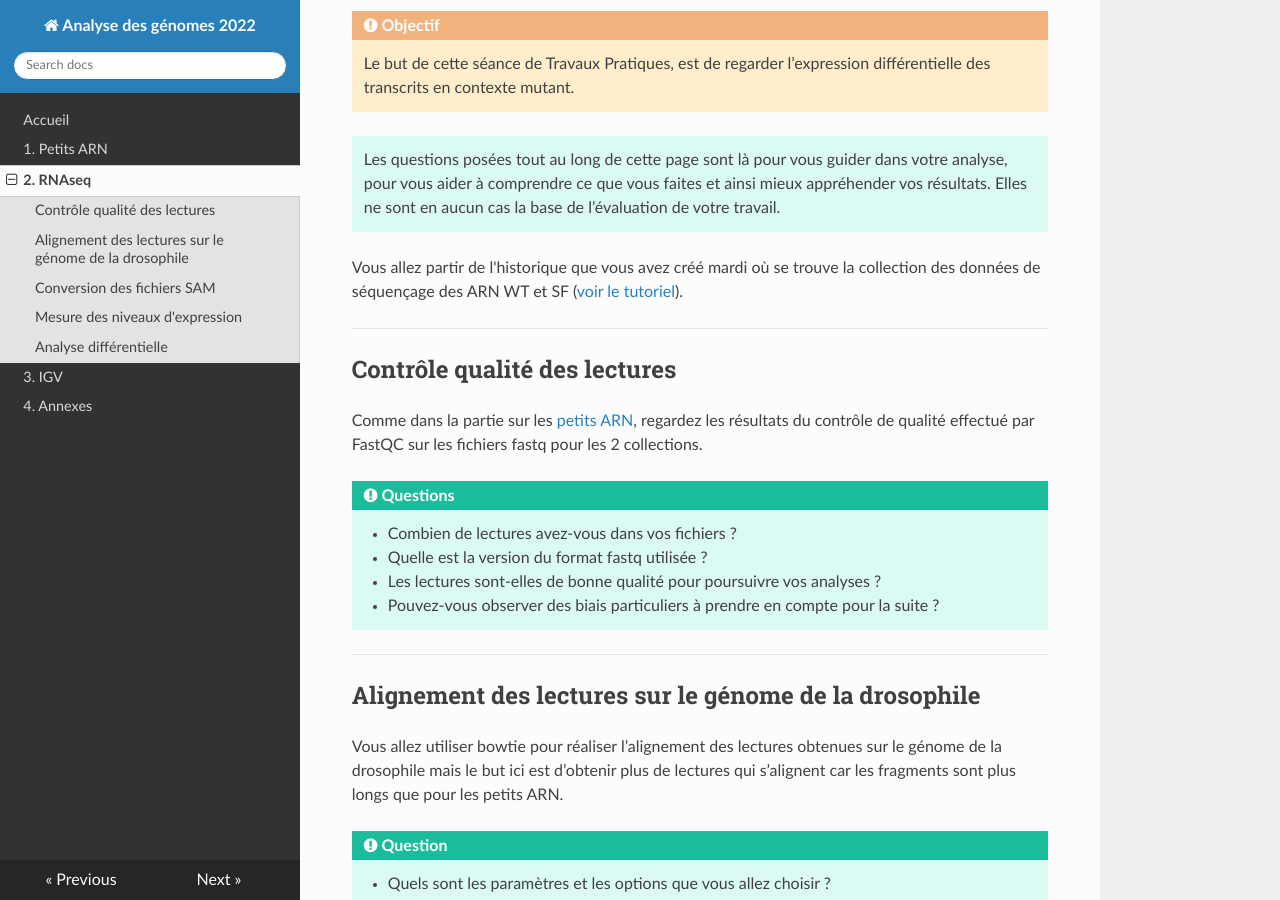
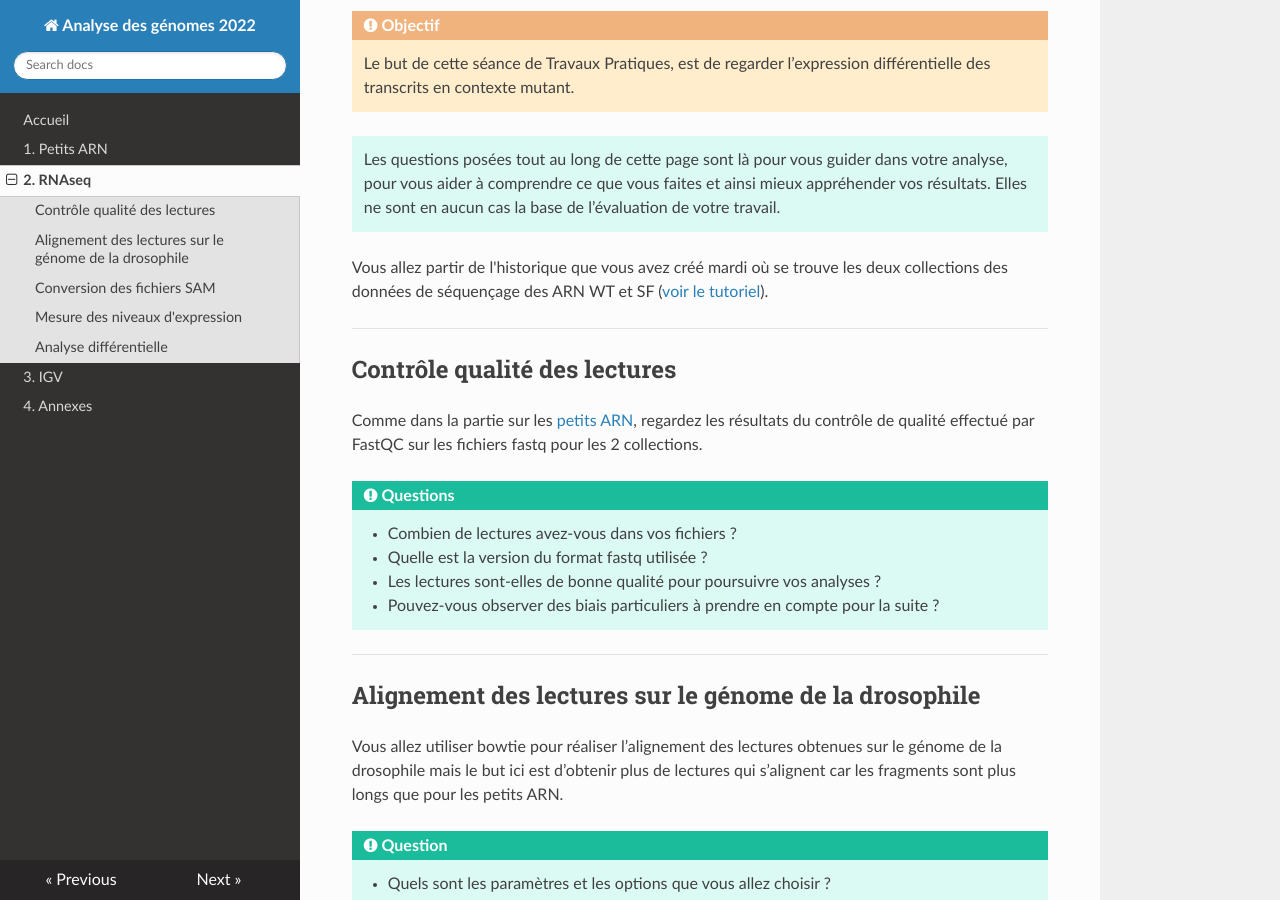
Before and after one commit to slecrom/AG2024, an MkDocs documentation site: the page built from docs/rnaseq.md, in a window 1280 px wide and 900 px high, scrolled down 322 px. Built offline with MkDocs 1.6.1, drawn with Linux system fonts in a browser that asks for light colours; nearby versions of some CDN libraries.

Commit message:
Documentation updates

```diff
--- a/docs/rnaseq.md
+++ b/docs/rnaseq.md
@@ -12,7 +12,7 @@
 
 	Les questions posées tout au long de cette page sont là pour vous guider dans votre analyse, pour vous aider à comprendre ce que vous faites et ainsi mieux appréhender vos résultats. Elles ne sont en aucun cas la base de l’évaluation de votre travail.
 
-Vous allez partir de l'historique que vous avez créé mardi où se trouve la collection des données de séquençage des ARN WT et SF ([voir le tutoriel](https://artbio.github.io/startbio/AnalyseGenomes_2022/Loading_data_in_galaxy/#5-dataset-collections)).
+Vous allez partir de l'historique que vous avez créé mardi où se trouve les deux  collections des données de séquençage des ARN WT et SF ([voir le tutoriel](https://artbio.github.io/startbio/AnalyseGenomes_2022/Loading_data_in_galaxy/#5-dataset-collections)).
 
 
 --------------------------------------------------------------------------------
```
Also changed, not shown: docs/img/rna/bowtie.png.
